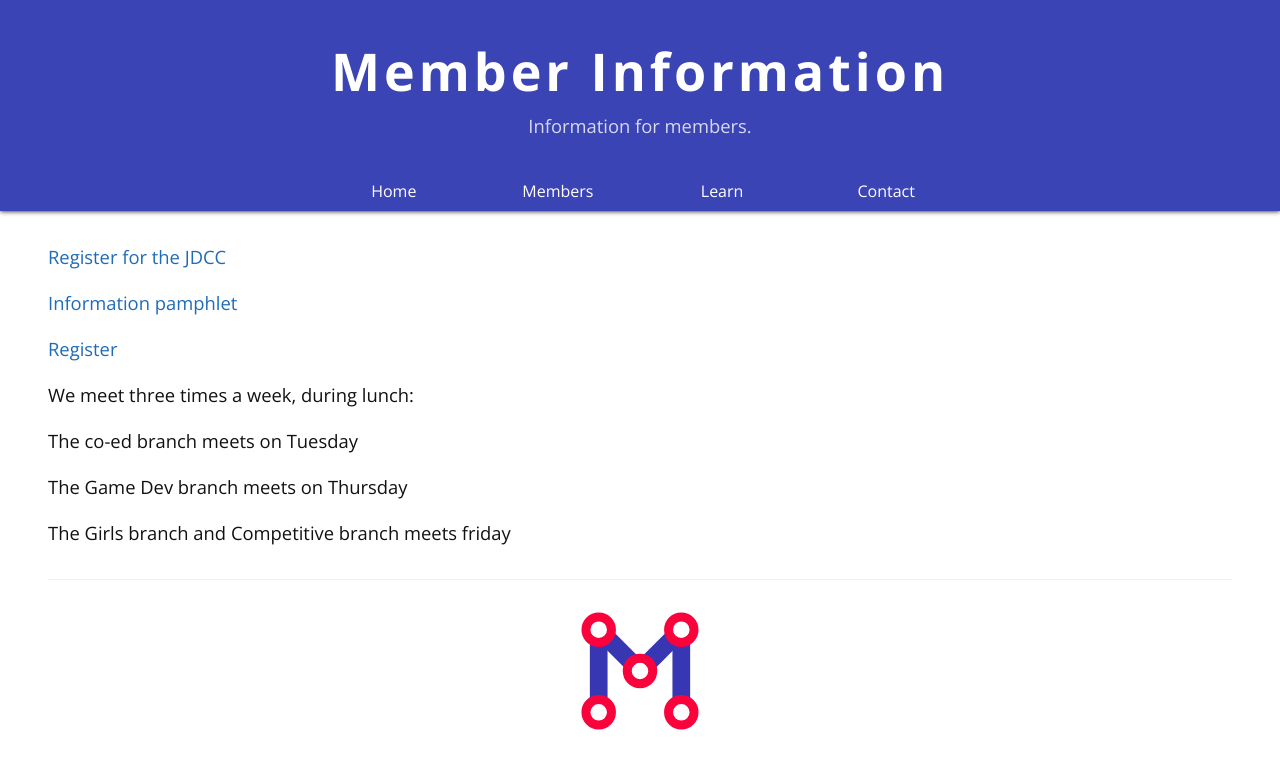
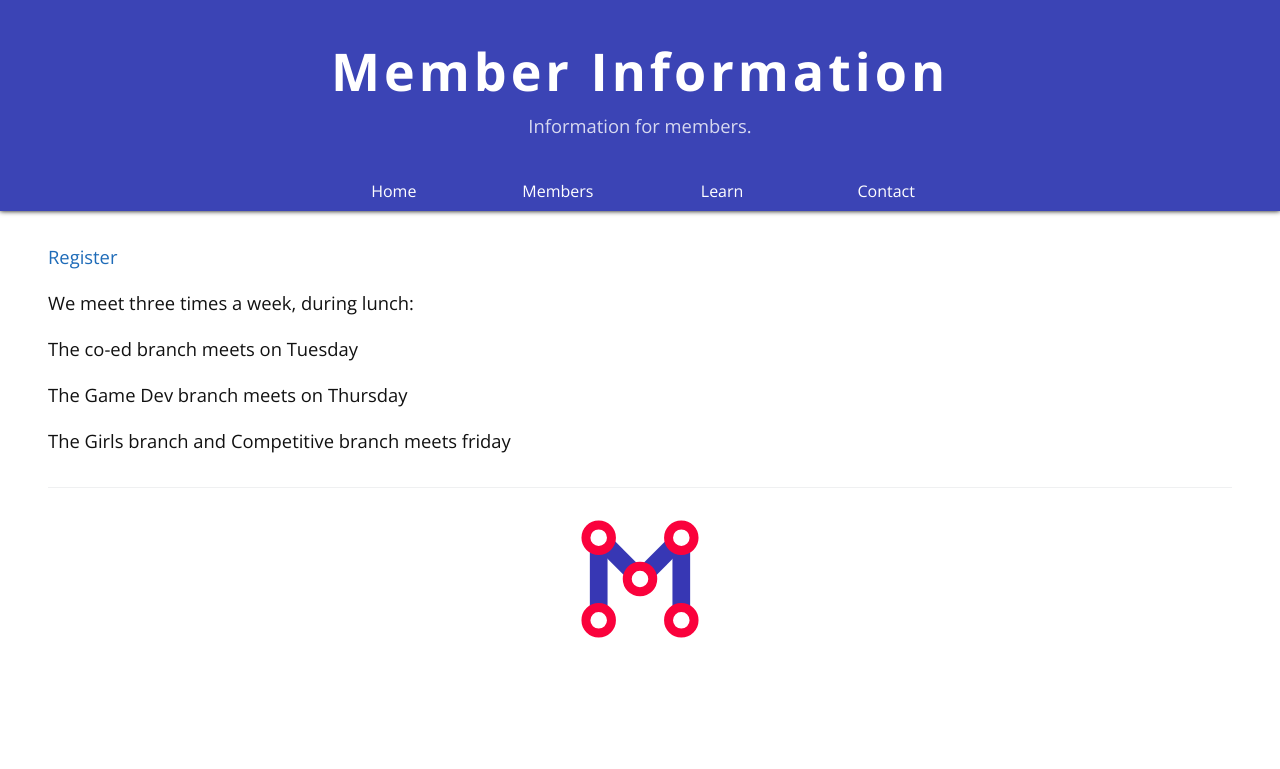
Before and after one commit to mcpt/mcpt.github.io, a Jekyll site: the page built from members.md, in a window 1280 px wide. Shown: the top 769 px of the page. Built offline with Jekyll 4.4.1, drawn with Linux system fonts in a browser that asks for light colours.

Commit message:
Update members.md

```diff
--- a/members.md
+++ b/members.md
@@ -4,10 +4,6 @@ title: Member Information
 description: Information for members.
 permalink: /members/
 ---
-
-[Register for the JDCC](/jdcc/)
-
-[Information pamphlet](/info-night/)
 
 [Register](/register/)
 
```
